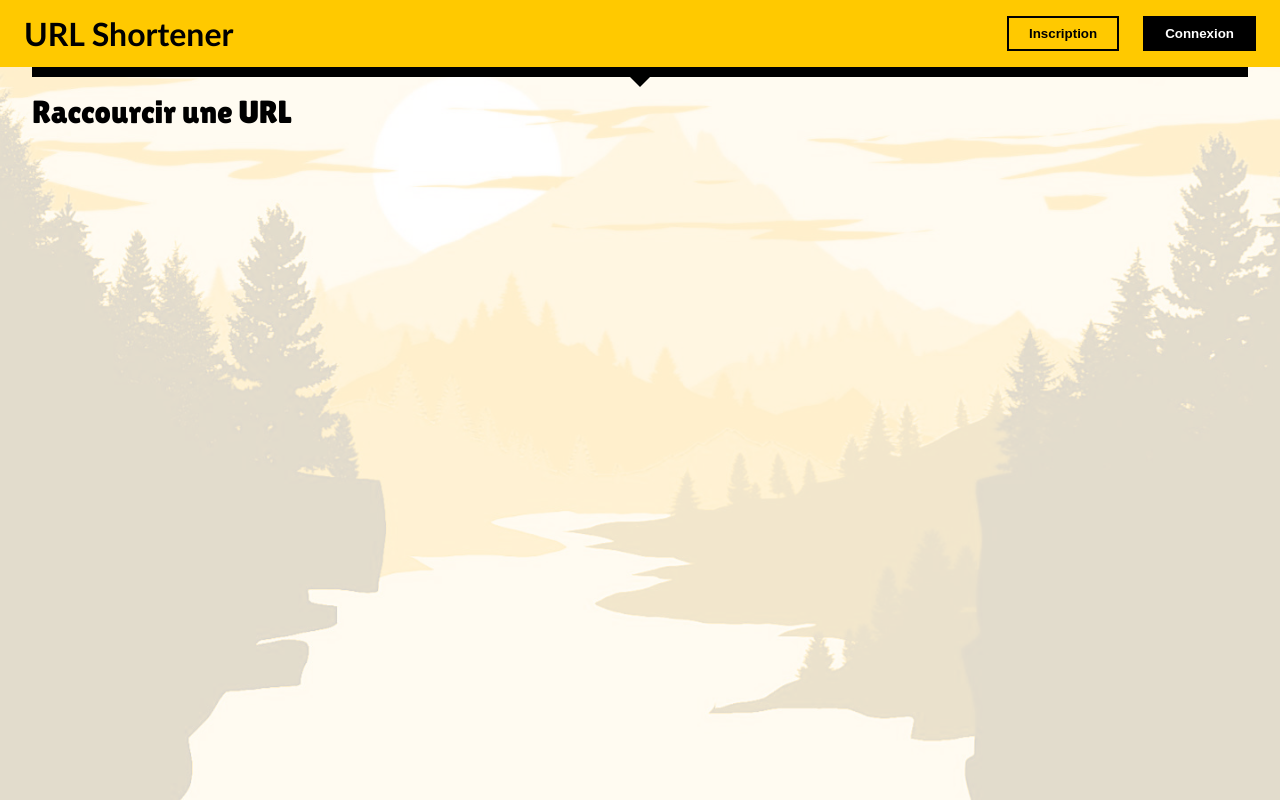
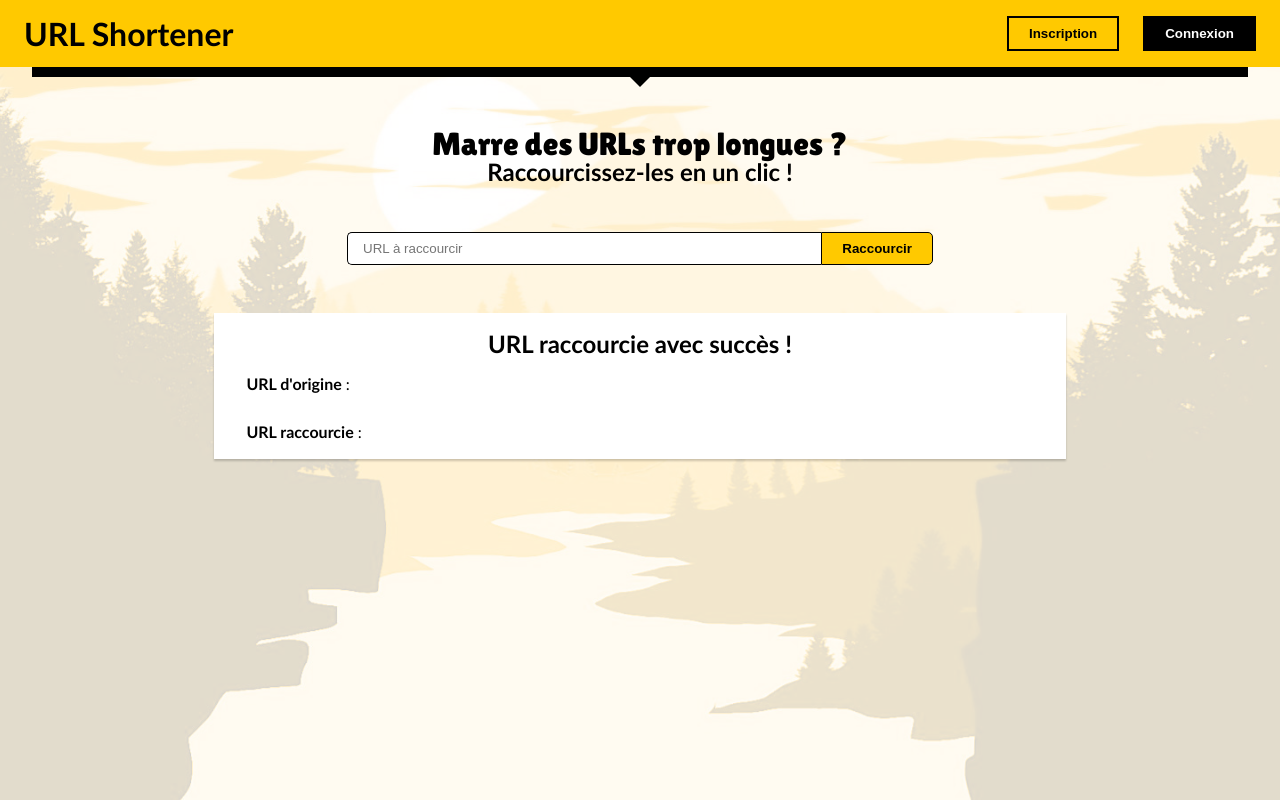
Before and after one commit to mhubert-pmn/Front-Url-Shortener, a React (Create React App) app in the folder front-url-shortener/: page /raccourcir-une-url in a window 1280 px wide. Built offline with nearby package versions, Linux system fonts and the light colour scheme.

Commit message:
[Feature] Create and style ShortenUrl component
- Update content
- Add style
- Fix InputField component style

```diff
--- a/front-url-shortener/src/components/ShortenUrl/ShortenUrl.js
+++ b/front-url-shortener/src/components/ShortenUrl/ShortenUrl.js
@@ -1,9 +1,26 @@
 import React from 'react';
+import InputField from '../layout/Input/Input';
+import Button from '../layout/Button/Button';
+import './shortenUrl.scss';
 
 const ShortenUrl = () => {
   return(
-    <div>
-      <h1>Raccourcir une URL</h1>
+    <div className="shorten-url">
+      <div className="shorten-url__titles">
+        <h1>Marre des URLs trop longues ?</h1>
+        <h2>Raccourcissez-les en un clic !</h2>
+      </div>
+
+      <div className="shorten-url__form">
+        <InputField id="originLink" placeholder="URL à raccourcir" />
+        <Button type="common">Raccourcir</Button>
+      </div>
+
+      <div className="shorten-url__success">
+        <h2>URL raccourcie avec succès !</h2>
+        <p><span>URL d'origine</span> : </p>
+        <p><span>URL raccourcie</span> : </p>
+      </div>
     </div>
   )
 }
--- /dev/null
+++ b/front-url-shortener/src/components/ShortenUrl/shortenUrl.scss
@@ -0,0 +1,98 @@
+.shorten-url {
+  padding: 2rem 0;
+  box-sizing: content-box;
+
+  h1, h2 {
+    text-align: center;
+  }
+
+  &__titles {
+    margin-bottom: 3rem;
+  }
+
+  &__form {
+    display: flex;
+    align-items: center;
+    justify-content: center;
+    width: 60%;
+    margin: 0 auto;
+
+    @media screen and (max-width: 900px) {
+      width: 80%;
+    }
+
+    @media screen and (max-width: 480px) {
+      width: 100%;
+      flex-wrap: wrap;
+    }
+
+    .form-group {
+      margin: 0;
+      display: block;
+
+      @media screen and (max-width: 480px) {
+        flex-basis: 100%;
+      }
+
+      input {
+        border: 1px solid #000;
+        border-top-left-radius: 5px;
+        border-bottom-left-radius: 5px;
+        padding: 8px 15px;
+
+        @media screen and (min-width: 481px) {
+          border-right: none;
+        }
+
+        @media screen and (max-width: 480px) {
+          border-top-right-radius: 5px;
+          border-bottom-left-radius: 0;
+        }
+      }
+    }
+
+    .btn {
+      border: 1px solid #000!important;
+      border-top-right-radius: 5px;
+      border-bottom-right-radius: 5px;
+
+      @media screen and (max-width: 480px) {
+        border-top: none!important;
+        border-top-right-radius: 0;
+        border-bottom-left-radius: 5px;
+        flex-basis: 100%;
+      }
+    }
+  }
+
+  &__success {
+    box-sizing: border-box;
+    margin: 3rem auto 0 auto;
+    padding: 1.2rem 2rem;
+    width: 70%;
+    background-color: #FFF;
+    box-shadow: 0 2px 2px rgba(0, 0, 0, 0.2);
+
+    @media screen and (min-width: 481px) and (max-width: 900px) {
+      width: 80%;
+    }
+
+    @media screen and (max-width: 481px) {
+      width: 100%;
+    }
+
+    h2 {
+      margin-bottom: 1.2rem;
+    }
+
+    p {
+      &:last-child {
+        margin-top: 2rem;
+      }
+
+      span {
+        font-weight: bold;
+      }
+    }
+  }
+}
--- a/front-url-shortener/src/components/layout/Input/input.scss
+++ b/front-url-shortener/src/components/layout/Input/input.scss
@@ -18,5 +18,6 @@
     border: none;
     border-bottom: 1px solid #FFC900;
     width: 100%;
+    box-sizing: border-box;
   }
 }
```
